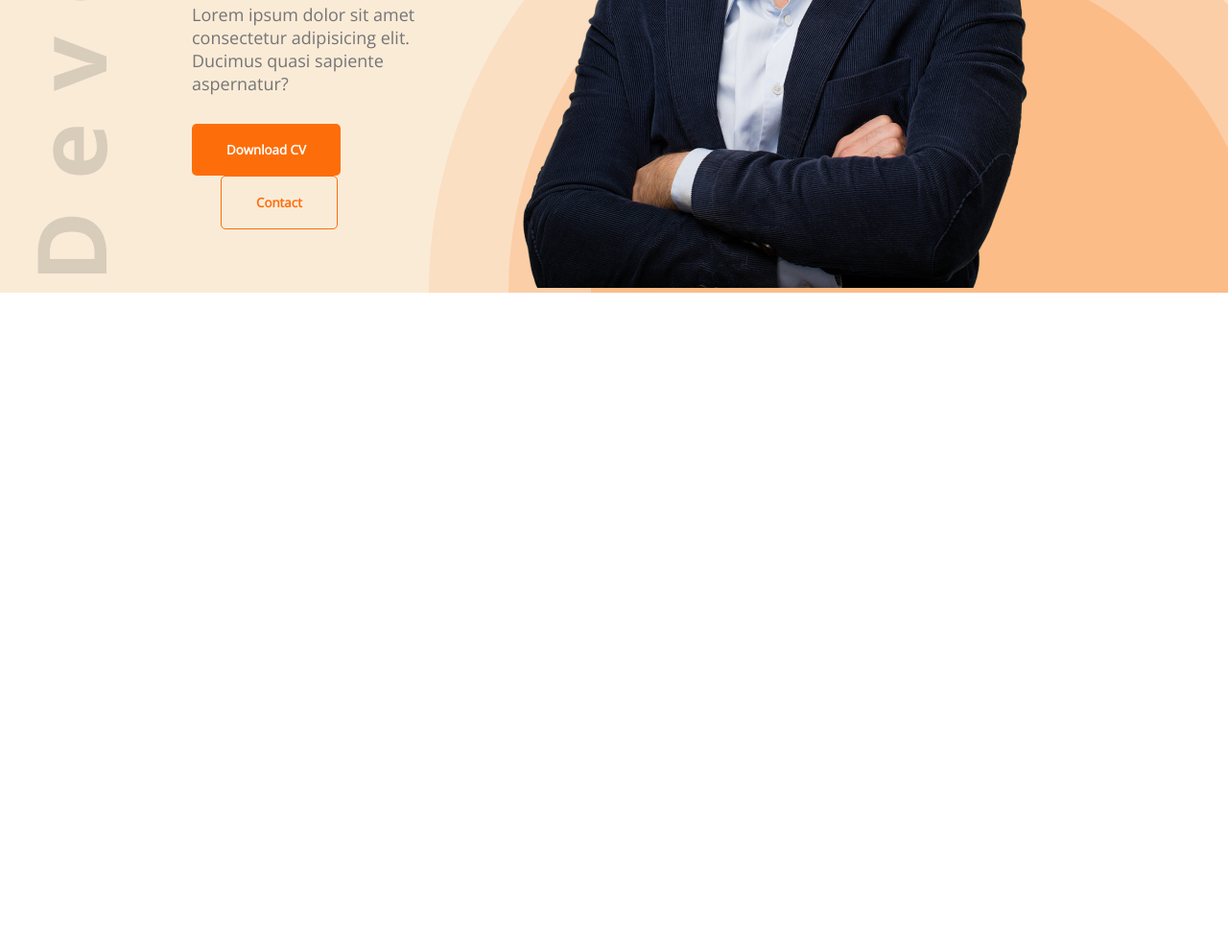
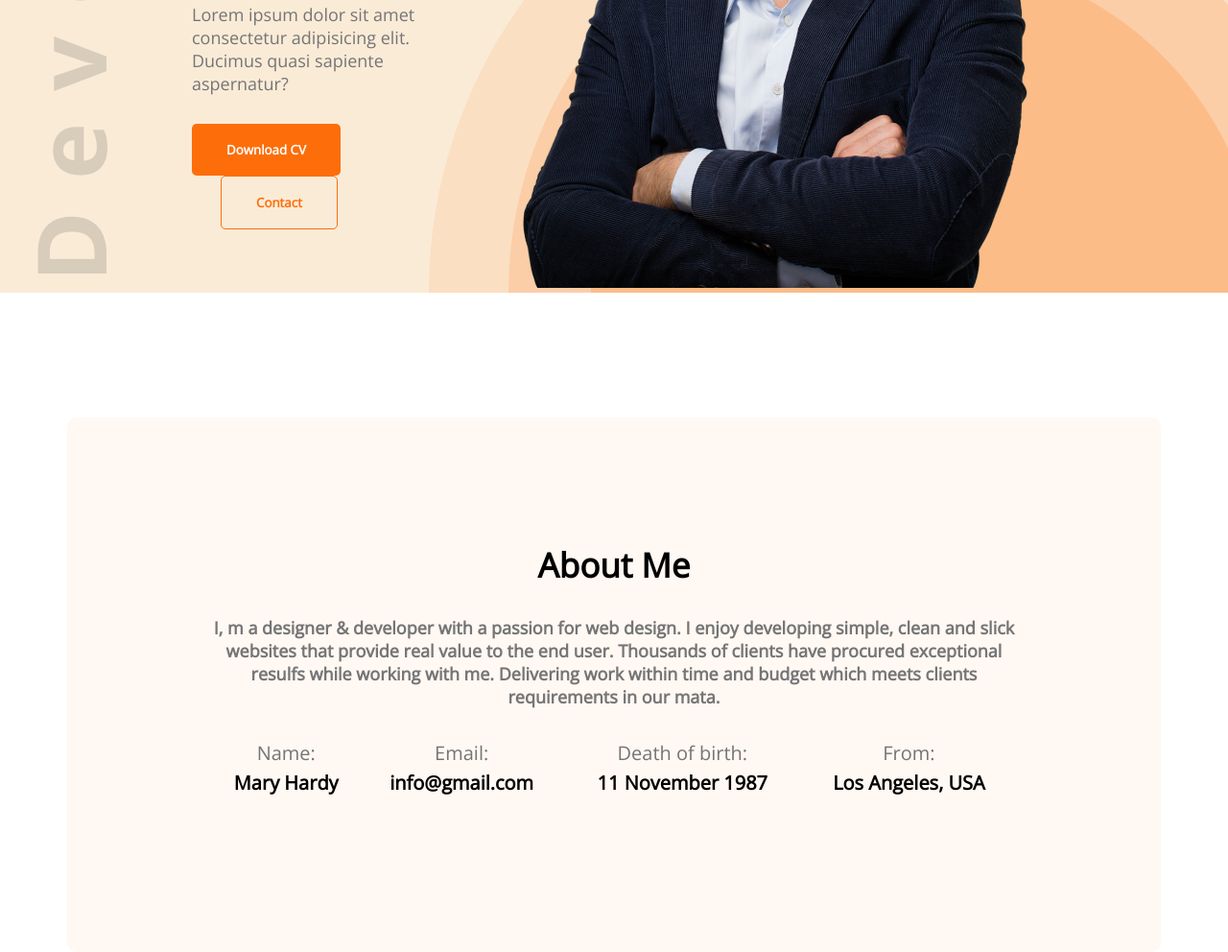
Before and after one commit to rahim-jsr/developer-portfolio, a plain HTML site: page index.html in a window 1280 px wide. Shown: the part 497-1489 px from the top of the page at 96% size. Before the commit the page ends 802 px from the top, so only its background shows below. Drawn offline with nearby package versions, Linux system fonts and the light colour scheme.

Commit message:
about section done

```diff
--- a/index.html
+++ b/index.html
@@ -10,6 +10,7 @@
     <link rel="preconnect" href="https://fonts.googleapis.com"><link rel="preconnect" href="https://fonts.gstatic.com" crossorigin><link href="https://fonts.googleapis.com/css2?family=Open+Sans&display=swap" rel="stylesheet">
 </head>
 <body>
+    <!-- HEADER SECTION START -->
     <header class="header">
         <nav>
             <h2 class="nav-title">Ma<span class="text-primary">r</span>y</h2>
@@ -34,8 +35,37 @@
             </div>
         </div>
     </header>
+    <!-- HEADER SECTION END -->
     <main>
+<!-- ABOUT SECTION START  -->
+<section class="about">
+    <div class="section-title">
+       <h3 class="section-title">About Me</h3>
+       <p class="about-description">
+        I, m a designer & developer with a passion for web design. I enjoy developing simple, clean and slick websites that provide real value to the end user. Thousands of clients have procured exceptional resulfs while working with me. Delivering work within time and budget which meets clients requirements in our mata.
+       </p>
+       <table>
+       <thead>
+        <tr>
+            <td>Name:</td>
+            <td>Email:</td>
+            <td>Death of birth:</td>
+            <td>From:</td>
+        </tr>
+       </thead>
+        <tbody>
+            <tr>
+                <td>Mary Hardy</td>
+                <td>info@gmail.com</td>
+                <td>11 November 1987</td>
+                <td>Los Angeles, USA</td>
+            </tr>
+        </tbody>
 
+       </table>
+    </div>
+</section>
+<!-- ABOUT SECTION END  -->
     </main>
     <footer>
 
--- a/styles/style.css
+++ b/styles/style.css
@@ -71,7 +71,7 @@ nav ul li a{
     margin-bottom: 20px;
     font-weight: 700;
  }
- .banner-description{
+ .banner-description,.about-description{
     color: #757575;
     margin-bottom: 30px;
     font-size: 18px;
@@ -83,3 +83,33 @@ nav ul li a{
     border-radius: 5px;
     border: 1px solid #FD6E0A;
  }
+ /* Main section style  */
+ main{
+    max-width: 1140px;
+    margin: 0 auto;
+ }
+ /* ABOUT SECTION STYLE  */
+ .about{
+    margin-top: 130px;
+    background-color: #FFF8F3;
+    border-radius: 10px;
+    padding: 130px 150px;
+    text-align: center;
+ }
+ .section-title{
+    font-size: 35px;
+    font-weight: 700;
+    margin-bottom: 30px;
+ }
+ table{
+    font-size: 20px;
+    font-weight: 400;
+    width: 100%;
+ }
+ tr{
+    color: #757575;
+ }
+ tbody tr{
+    color: black;
+    font-weight: 700;
+ }
```
